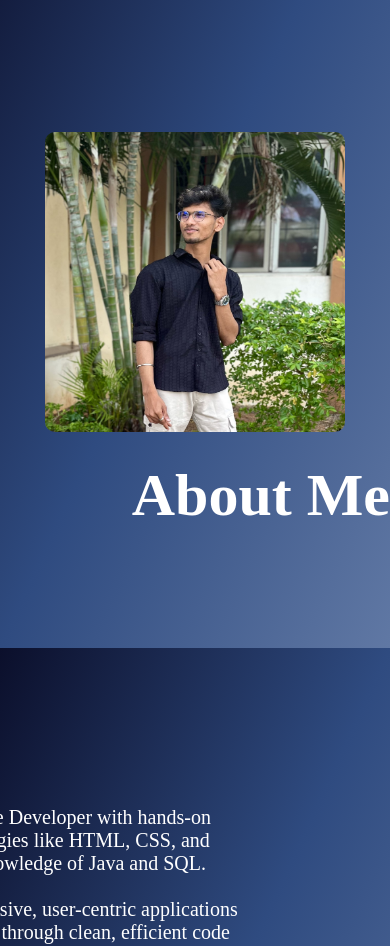
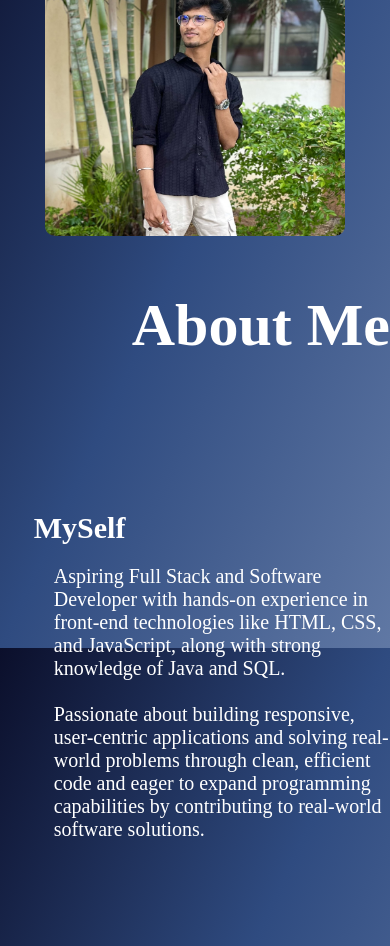
Before and after one commit to Mithran25/portfolio, a React (Vite) app: page / in a window 390 px wide. Shown: the part 1040-1986 px from the top of the page. Built offline with nearby package versions, Linux system fonts and the light colour scheme.

Commit message:
fifth update

```diff
--- a/src/App.css
+++ b/src/App.css
@@ -113,13 +113,16 @@ icon{
     flex-direction: column;
 
   }
-  ul>a{
+  nav>ul>a{
     color: black;
     margin-bottom: 50px;
   }
   .navbar.active  {
     display: flex;
   }
+  /* .nav.hide{
+    display: none;
+  } */
 }
 
 /*------------------------------------------------Hero-------------------------------------------*/
@@ -230,7 +233,7 @@ main>section{
 }
 .about_content{
   grid-area: about_content;
-  margin: 5vh 0 0 10vh;
+  margin: 5vh 0 0 4vh;
 }
 .about_content>div>h3{
   font-size: 30px;
@@ -244,9 +247,10 @@ main>section{
 
 @media (max-width:768px){
   .about{
-    grid-template-areas: 'know''image''about_me''content';
+    grid-template-areas: 'know''image''about_me''about_content';
     grid-template-columns: 100%;
     height: 150vh;
+    margin-top: -100px;
   }
   .about_know{
     margin-left: 0%;
@@ -259,33 +263,26 @@ main>section{
     font-size: 40px;
     margin-right: 0%;
   }
-  .about_img>img{
-    margin-top: 10vh;
-  }
   .about_img{
     display: flex;
     justify-content: center;
     align-items: center;
     margin-left: 0%;
   }
-  .about_content{
-    margin-left: -100vh;
-  }
+
   .about_para{
     display: flex;
   }
 }
 
-@media (max-width:540px){
+
+@media (max-width:360px){
+  .about_content{
+    margin: 0 0 0 2vh;
+    place-content: left;
+  }
   .about_para{
-    width: 550px;
-    margin-left: 170px;
-  }
-}
-@media (max-width:361px){
-  .about_para{
-    width: 100px;
-    margin-left: 330px;
+    margin-left: -22px;
   }
 }
 /*------------------------------------------------Resume-------------------------------------------*/
@@ -356,6 +353,8 @@ main>section{
   height: 100%;
   min-width:200px ;
   background-color: aliceblue;
+  border-radius: 10px;
+  box-shadow: rgba(0, 0, 0, 0.24) 0px 3px 8px;
   color: black;
   overflow: hidden;
 }
@@ -380,7 +379,6 @@ main>section{
 
 @media (max-width:768px){
   .Resume{
-    margin-top: 100px;
     height: 220vh;
   }
   .Resume-content{
@@ -392,7 +390,7 @@ main>section{
   .content{
     flex-direction: column;
     width: 70%;
-    margin-left:10lvw;
+    margin-left:15lvw;
   }
   .list{
     flex: 200px;
@@ -440,6 +438,7 @@ main>section{
   background-color: white;
   color: black;
   border-radius:10px ;
+  box-shadow: rgba(0, 0, 0, 0.24) 0px 3px 8px;
   border:1px solid;
   border-style: none;
   width: 250px;
@@ -536,6 +535,9 @@ button{
 }
 
 @media (max-width:768px){
+  .contact{
+    margin-top:-100px ;
+  }
   .contact-let{
     margin-left: 0%;
     font-size: 30px;
--- a/src/components/About.jsx
+++ b/src/components/About.jsx
@@ -1,5 +1,6 @@
 import { useState,useEffect } from "react";
 import { motion } from "framer-motion";
+import image from "./myImage.jpg"
 function About(){
 
     const[about,setAbout]=useState(false);
@@ -21,7 +22,7 @@ function About(){
         <div className="about_know"><h2>know</h2></div>
         <div className="about_me"><h2>About Me</h2></div>
         <div className="about_img">
-           <img src="src/components/myImage.jpg"></img>
+           <img src={image}></img>
         </div>
 
         <section className="about_content">
--- a/src/components/Header.jsx
+++ b/src/components/Header.jsx
@@ -10,6 +10,11 @@ function Header() {
                 },1000);
         return()=>clearTimeout(time);
     },[]);
+
+    // const[close,setClose]=useState(false);
+    // const nav_list=()=>{
+    //   setClose(!close);
+    // }
 
     const[open,setOpen]=useState(false);
     const nav=()=>{
@@ -45,12 +50,12 @@ function Header() {
       hero && (
         <header className={`header ${!show ? 'header--hidden' : ''} ${!isTop ? 'header--scrolled' : ''}`}>
             <h1>Navamithran</h1>
-            <nav className={open?"navbar active":"navbar"}>
+            <nav id='navbar' className={open?"navbar active":""}>
                 <ul>
-                    <a href="/">Home</a>
-                    <a href="#about">About</a>
-                    <a href="#projects">Projects</a>
-                    <a href="#contact">Contact</a>
+                    <a onClick={nav} href="#">Home</a>
+                    <a onClick={nav} href="#about">About</a>
+                    <a onClick={nav} href="#projects">Projects</a>
+                    <a onClick={nav} href="#contact">Contact</a>
                 </ul>
             </nav>
 
--- a/src/components/Home.jsx
+++ b/src/components/Home.jsx
@@ -31,8 +31,8 @@ function Home(){
               <link rel="stylesheet" href="https://cdnjs.cloudflare.com/ajax/libs/font-awesome/6.5.0/css/all.min.css"/>
 
               <div className="resume">
-              <a href="/">Hire Me</a>
-              <a href="/">Resume</a>
+              <a href="mailto:navamithran25@gmail.com">Hire Me</a>
+              <a href="src/assets/Navamithran_resume.pdf">Resume</a>
               </div>
 
              <div className="main_content_icon">
```
Also changed, not shown: 1 other file (tests, documents, lock files or other folders).
